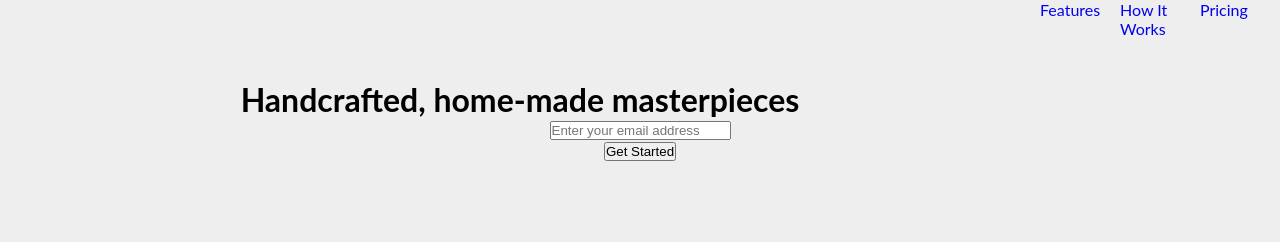
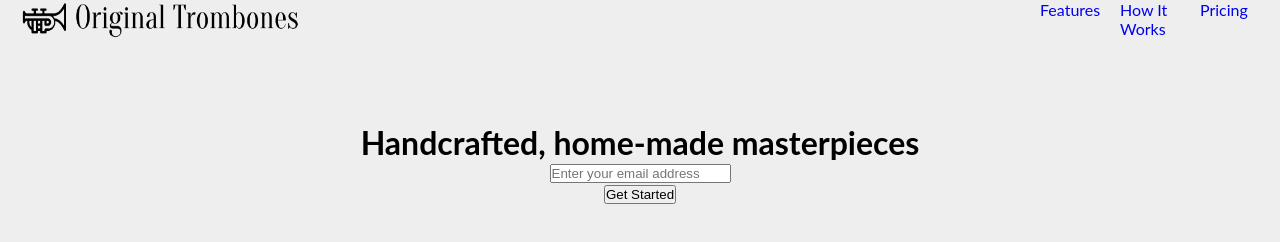
Before and after one commit to ChrisHuynh9/product-landing-page, a plain HTML site: page index.html in a window 1280 px wide. Drawn offline with Linux system fonts and the light colour scheme.

Commit message:
added og trombone logo and messed with positioning, spacing.

```diff
--- a/index.html
+++ b/index.html
@@ -10,6 +10,7 @@
 <body>
   <div class="container">
     <div class="nav-bar">
+      <img src="og trombones logo.png" alt="Original Trombones" style="width:300px;height:40px;">
       <ul id="navigation">
         <li><a href="#">Features</a></li>
         <li><a href="#">How It Works</a></li>
--- a/style.css
+++ b/style.css
@@ -24,12 +24,9 @@ a {
 
 #navigation {
   display: flex;
-
+  float: right;
 }
 
-.nav-bar {
-  float: right;
-}
 
 .main-head {
   text-align: center;
```
Also changed, not shown: og trombones logo.png (added).
